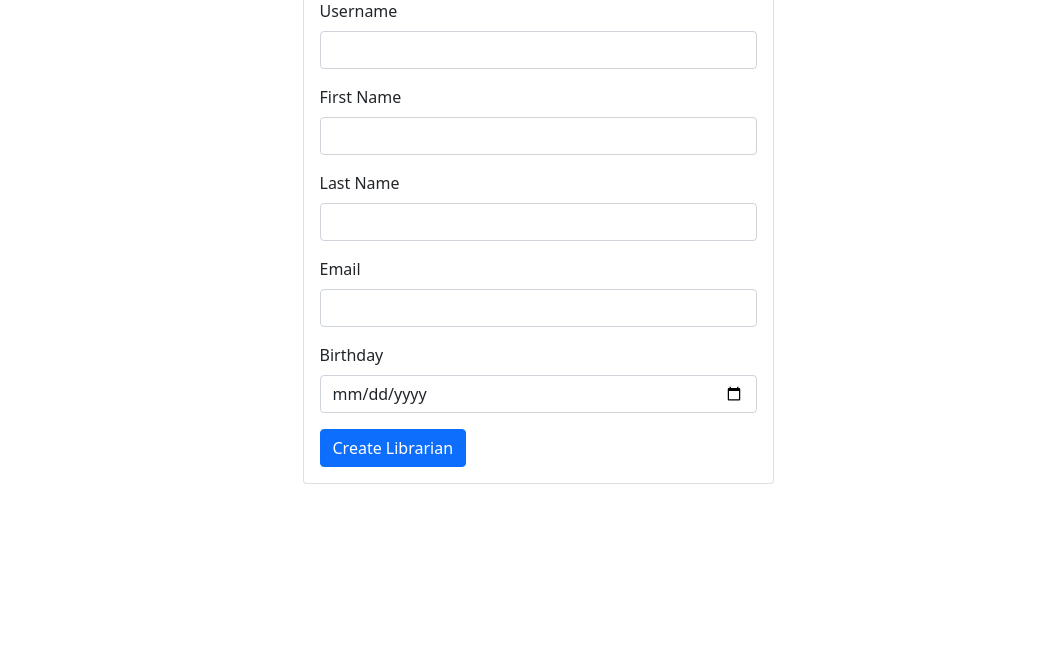
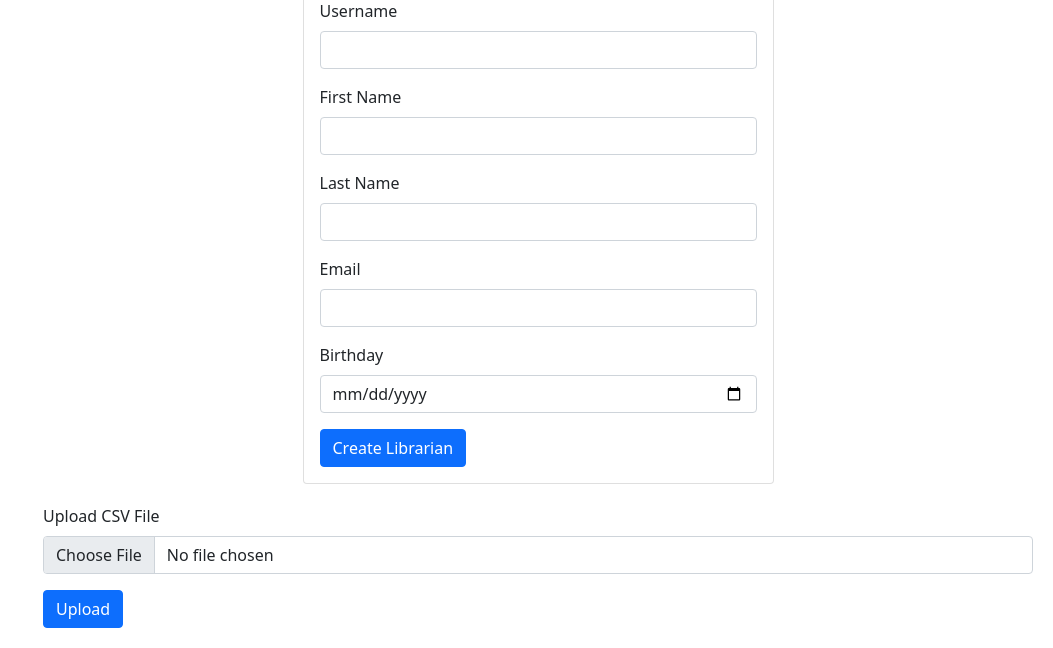
Before and after one commit to Rizzgods/LIBRARY-SYS, a Django app: page /adminside/create-account/ in a window 1280 px wide. Shown: the part 2068-2716 px from the top of the page, without its empty margins (227-1280 px from the left). Before the commit the page ends 2552 px from the top, so only its background shows below. Run offline with Django 5.2, Linux system fonts and the light colour scheme.

Commit message:
working csv frontend

```diff
--- a/adminside/admin.py
+++ b/adminside/admin.py
@@ -1,8 +1,9 @@
 # admin.py
 
 from django.contrib import admin
+
 from .models import  UserActivity
-
+from import_export.admin import ImportExportModelAdmin
 class UserActivityAdmin(admin.ModelAdmin):
     list_display = ['user', 'login_time', 'logout_time']
 
--- a/adminside/templates/book_page_views.html
+++ b/adminside/templates/book_page_views.html
@@ -418,9 +418,27 @@
             </div>
         </div>
     <!-- /Page Content -->
-    <div id = "csv-section">
+    <div id="csv-section">
+        <form method="post" enctype="multipart/form-data" action="{% url 'import_csv' %}">
+            {% csrf_token %}
+            <div class="mb-3">
+                <label for="csvFile" class="form-label">Upload CSV File</label>
+                <input class="form-control" type="file" id="csvFile" name="csv_file" accept=".csv">
+            </div>
+            <button type="submit" class="btn btn-primary">Upload</button>
+        </form>
+        {% if messages %}
+            <div class="messages">
+                {% for message in messages %}
+                    <div class="alert {% if message.tags %}alert-{{ message.tags }}{% endif %}">
+                        {{ message }}
+                    </div>
+                {% endfor %}
+            </div>
+        {% endif %}
+    </div>
 
-    </div>
+
     <!-- Script to manage content display -->
     <script>
         document.addEventListener('DOMContentLoaded', function () {
--- a/adminside/urls.py
+++ b/adminside/urls.py
@@ -11,4 +11,6 @@ urlpatterns = [
     path('create-account/', views.create_account, name='create_account'),
     path('create-librarian/', views.create_librarian, name='create_librarian'),
     path('toggle_user_status/', views.toggle_user_status, name='toggle_user_status'),
+    path('import-csv/', views.import_csv, name='import_csv'),
+
     ]
--- a/adminside/views.py
+++ b/adminside/views.py
@@ -1,8 +1,47 @@
+import csv
+import io
+from import_export.formats.base_formats import CSV
+
 from django.shortcuts import render
 from librarian.models import Books
 from userauth.models import Account,Librarian
 from django.contrib.auth.models import User
+from tablib import Dataset
+from .resources import AccountResource
+from django.contrib import messages
 # Create your views here.
+
+def import_csv(request):
+    if request.method == 'POST':
+        if 'csv_file' in request.FILES:
+            csv_file = request.FILES['csv_file']
+            if csv_file.name.endswith('.csv'):
+                try:
+                    # Create a resource instance
+                    resource = AccountResource()
+
+                    # Use the CSV format class to handle the file
+                    file_format = CSV()
+                    dataset = file_format.create_dataset(csv_file.read().decode('utf-8'))
+
+                    # Use the resource to import the data
+                    result = resource.import_data(dataset, format=file_format, raise_errors=True)
+
+                    # Check for import errors
+                    if result.has_errors():
+                        messages.error(request, 'There were errors importing the CSV file.')
+                    else:
+                        messages.success(request, 'CSV file has been successfully imported.')
+                except Exception as e:
+                    messages.error(request, f'Error importing CSV file: {str(e)}')
+            else:
+                messages.error(request, 'Please upload a valid CSV file.')
+        else:
+            messages.error(request, 'No file was uploaded.')
+        return redirect('book_page_views')  # Redirect to the import CSV page
+
+    return render(request, 'import_csv.html')  # Render the form template
+
 def adminPage(request):
 
    return render(request,'admin.html', {})
--- a/storefront/settings.py
+++ b/storefront/settings.py
@@ -50,6 +50,7 @@ INSTALLED_APPS = [
     'student',
     'adminside',
     'stud_app',
+    'import_export',
 ]
 
 X_FRAME_OPTIONS = 'SAMEORIGIN'
--- a/userauth/models.py
+++ b/userauth/models.py
@@ -7,7 +7,7 @@ from librarian.models import Books
 
 # Create your models here.
 class Account(models.Model):
-    lrn = models.CharField(max_length=12)
+    lrn = models.CharField(max_length=12, unique= True)
     fname = models.CharField(max_length=50, verbose_name=("First Name"))
     lname = models.CharField(max_length=50, verbose_name=("Last Name"))
     address = models.CharField(max_length=50)
```
Also changed, not shown: adminside/resources.py (added, +9 -0 lines), userauth/admin.py (+6 -1 lines), db.sqlite3, userauth/migrations/0002_alter_account_lrn.py (added).
